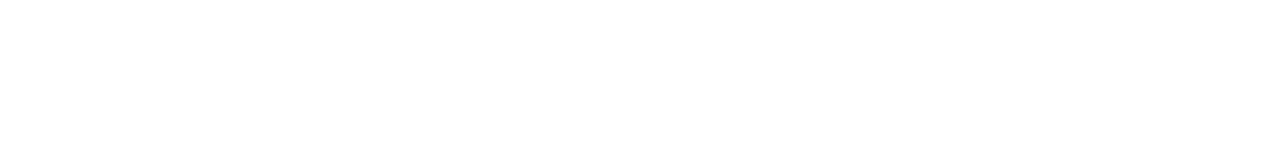
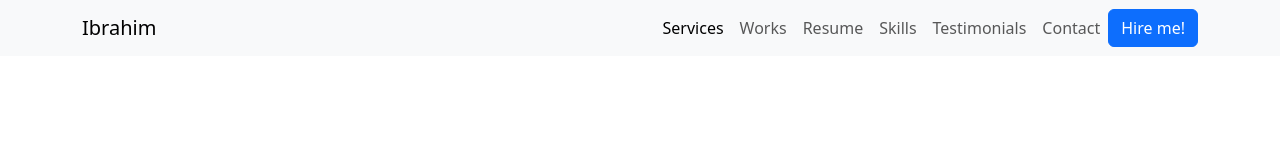
Before and after one commit to Ibrahim-Abdelnaby/personal-portfolio, a plain HTML site: page index.html in a window 1280 px wide. Drawn offline with Linux system fonts and the light colour scheme.

Commit message:
Adding Bootstrap Navbar

```diff
--- a/index.html
+++ b/index.html
@@ -10,6 +10,36 @@
     <link rel="stylesheet" href="assets/CSS/main.css">
 </head>
 <body>
-
+    <nav class="navbar navbar-expand-lg bg-body-tertiary">
+        <div class="container">
+          <a class="navbar-brand" href="#">Ibrahim</a>
+          <button class="navbar-toggler" type="button" data-bs-toggle="collapse" data-bs-target="#navbarSupportedContent" aria-controls="navbarSupportedContent" aria-expanded="false" aria-label="Toggle navigation">
+            <span class="navbar-toggler-icon"></span>
+          </button>
+          <div class="collapse navbar-collapse" id="navbarSupportedContent">
+            <ul class="navbar-nav ms-auto mb-2 mb-lg-0">
+              <li class="nav-item">
+                <a class="nav-link active" aria-current="page" href="#">Services</a>
+              </li>
+              <li class="nav-item">
+                <a class="nav-link" href="#">Works</a>
+              </li>
+              <li class="nav-item">
+                <a class="nav-link" href="#">Resume</a>
+              </li>
+              <li class="nav-item">
+                <a class="nav-link" href="#">Skills</a>
+              </li>
+              <li class="nav-item">
+                <a class="nav-link" href="#">Testimonials</a>
+              </li>
+              <li class="nav-item">
+                <a class="nav-link" href="#">Contact</a>
+              </li>
+            </ul>
+            <button class="btn btn-primary">Hire me!</button>
+          </div>
+        </div>
+      </nav>
 </body>
 </html>
```
